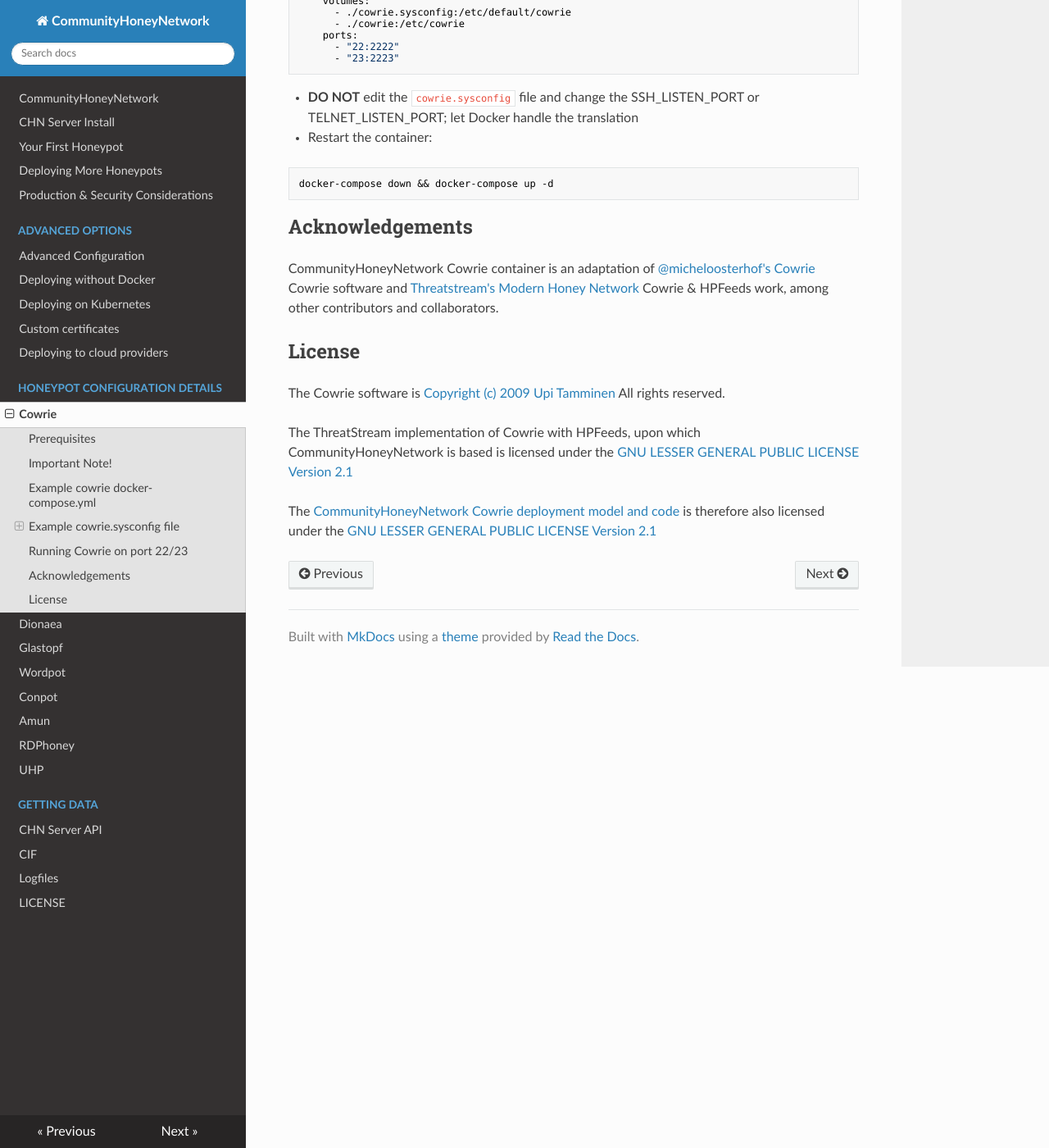
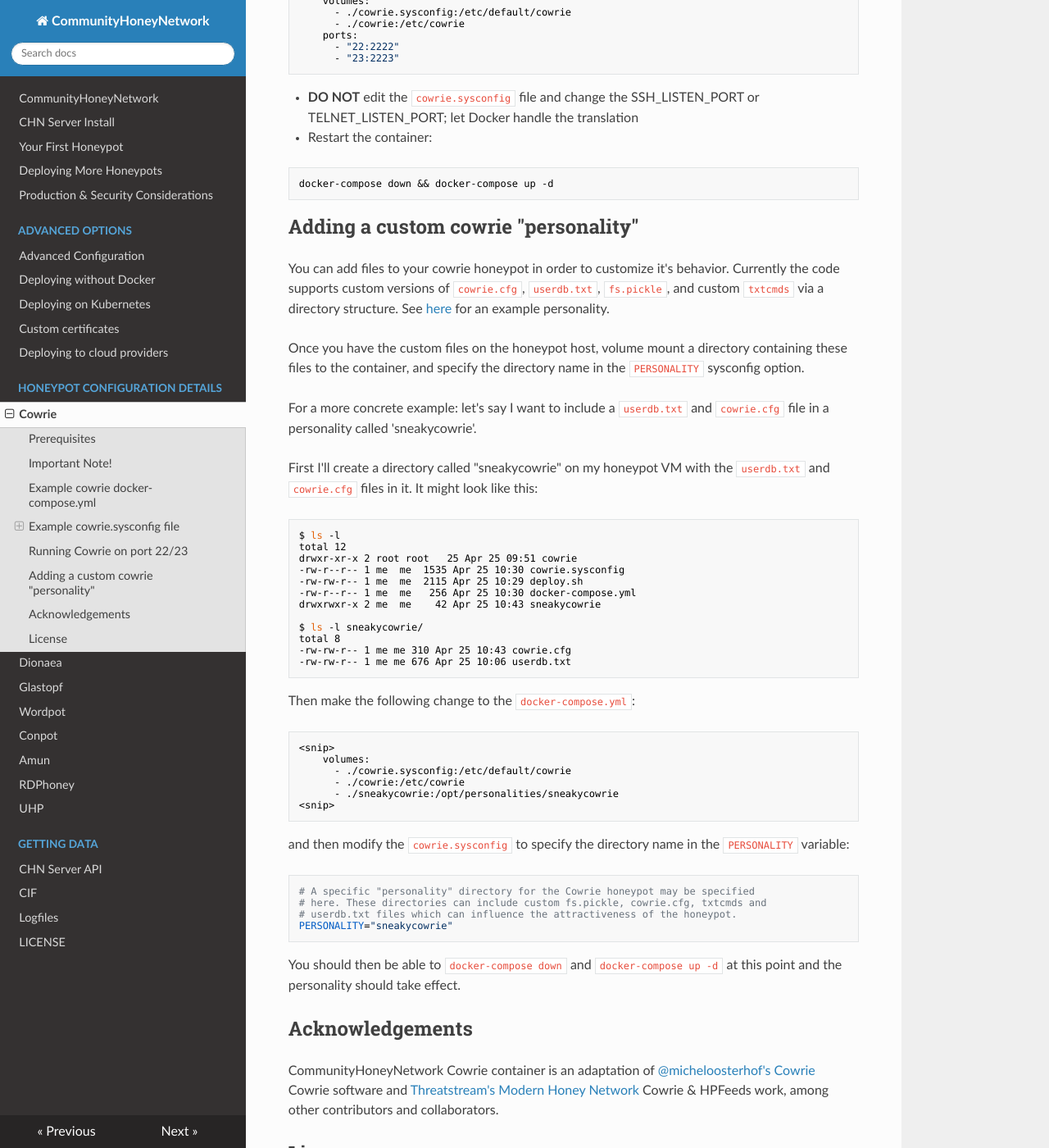
Before and after one commit to CommunityHoneyNetwork/chn-docs, an MkDocs documentation site: the page built from docs/cowrie.md, in a window 1280 px wide and 1400 px high, scrolled down 3015 px. Shown: the whole window at 82% size. Built offline with MkDocs 1.6.1, drawn with Linux system fonts in a browser that asks for light colours; nearby versions of some CDN libraries; old or Windows-style settings are respelled for this version of MkDocs.

Commit message:
In which our hero adds documentation for cowrie personalities
Signed-off-by: Jesse Bowling <jesse.bowling@duke.edu>

````diff
--- a/docs/cowrie.md
+++ b/docs/cowrie.md
@@ -136,6 +136,52 @@ services:
 docker-compose down && docker-compose up -d
 ```
 
+## Adding a custom cowrie "personality"
+
+You can add files to your cowrie honeypot in order to customize it's behavior. Currently the code supports custom
+versions of `cowrie.cfg`, `userdb.txt`, `fs.pickle`, and custom `txtcmds` via a directory structure. See [here](https://github.com/CommunityHoneyNetwork/cowrie/tree/master/personalities/aws-ubuntu16) for an example personality.
+
+Once you have the custom files on the honeypot host, volume mount a directory containing these files to the container,
+and specify the directory name in the `PERSONALITY` sysconfig option.
+
+For a more concrete example: let's say I want to include a `userdb.txt` and `cowrie.cfg` file in a personality called 'sneakycowrie'.
+
+First I'll create a directory called "sneakycowrie" on my honeypot VM with the `userdb.txt` and `cowrie.cfg` files in
+ it. It might look like this:
+
+```bash
+$ ls -l
+total 12
+drwxr-xr-x 2 root root   25 Apr 25 09:51 cowrie
+-rw-r--r-- 1 me  me  1535 Apr 25 10:30 cowrie.sysconfig
+-rw-rw-r-- 1 me  me  2115 Apr 25 10:29 deploy.sh
+-rw-r--r-- 1 me  me   256 Apr 25 10:30 docker-compose.yml
+drwxrwxr-x 2 me  me    42 Apr 25 10:43 sneakycowrie
+
+$ ls -l sneakycowrie/
+total 8
+-rw-rw-r-- 1 me me 310 Apr 25 10:43 cowrie.cfg
+-rw-rw-r-- 1 me me 676 Apr 25 10:06 userdb.txt
+```
+
+Then make the following change to the `docker-compose.yml`:
+
+```
+<snip>
+    volumes:
+      - ./cowrie.sysconfig:/etc/default/cowrie
+      - ./cowrie:/etc/cowrie
+      - ./sneakycowrie:/opt/personalities/sneakycowrie
+<snip>
+```
+and then modify the `cowrie.sysconfig` to specify the directory name in the `PERSONALITY` variable:
+```
+# A specific "personality" directory for the Cowrie honeypot may be specified
+# here. These directories can include custom fs.pickle, cowrie.cfg, txtcmds and
+# userdb.txt files which can influence the attractiveness of the honeypot.
+PERSONALITY="sneakycowrie"
+```
+You should then be able to `docker-compose down` and `docker-compose up -d` at this point and the personality should take effect.
 
 ## Acknowledgements
 
````
